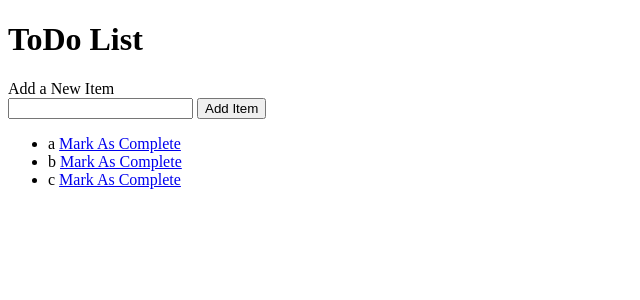
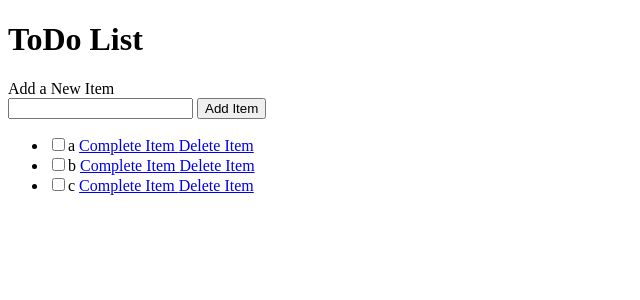
Before and after one commit to jonathancodesaway/ToDoList, a Flask app: page / in a window 1280 px wide. Shown: the top 300 px of the page, without its empty margins (0-640 px from the left). Run offline with Flask 2, Linux system fonts and the light colour scheme; data comes from the database, SQL or seed files in the repository; both versions use the stored data as it was after the commit.

Commit message:
fourth, added in complete/incomplete switch, still needs accounts

```diff
--- a/app.py
+++ b/app.py
@@ -10,6 +10,7 @@ db = SQLAlchemy(app)
 class Todo(db.Model):
 	id = db.Column(db.Integer, primary_key=True)
 	text = db.Column(db.String(200))
+	complete = db.Column(db.Boolean)
 
 @app.route('/')
 def index():
@@ -18,14 +19,21 @@ def index():
 
 @app.route('/add', methods=['POST'])
 def add():
-	todo = Todo(text=request.form['todoitem'])
+	todo = Todo(text=request.form['todoitem'], complete=False)
 	db.session.add(todo)
 	db.session.commit()
 	return redirect(url_for('index'))
 
-@app.route('/complete/<id>', methods=['GET'])
+@app.route('/delete/<id>', methods=['GET'])
+def delete(id):
+	todo = Todo.query.filter_by(id=int(id)).delete()
+	db.session.commit()
+	return redirect(url_for('index'))
+
+@app.route('/complete/<id>', methods=['GET','POST'])
 def complete(id):
-	todo = Todo.query.filter_by(id=int(id)).delete()
+	todo = Todo.query.filter_by(id=int(id)).first()
+	todo.complete = True
 	db.session.commit()
 	return redirect(url_for('index'))
 
--- a/templates/index.html
+++ b/templates/index.html
@@ -15,7 +15,10 @@
 	<div>
 		<ul>
 			{% for todo in todos %}
-			<li>{{ todo.text }} <a href="{{ url_for('complete', id=todo.id) }}">Mark As Complete</a></li>
+			<li><input name "{{ todo.id }}" type="checkbox" value="{{ todo.complete }}">{{ todo.text }}
+				<a href="{{ url_for('complete', id=todo.id) }}">Complete Item </a>
+				<a href="{{ url_for('delete', id=todo.id) }}">Delete Item </a>
+			</li>
 			{% endfor %}
 		</ul>
 	</div>
```
Also changed, not shown: todo.db.
